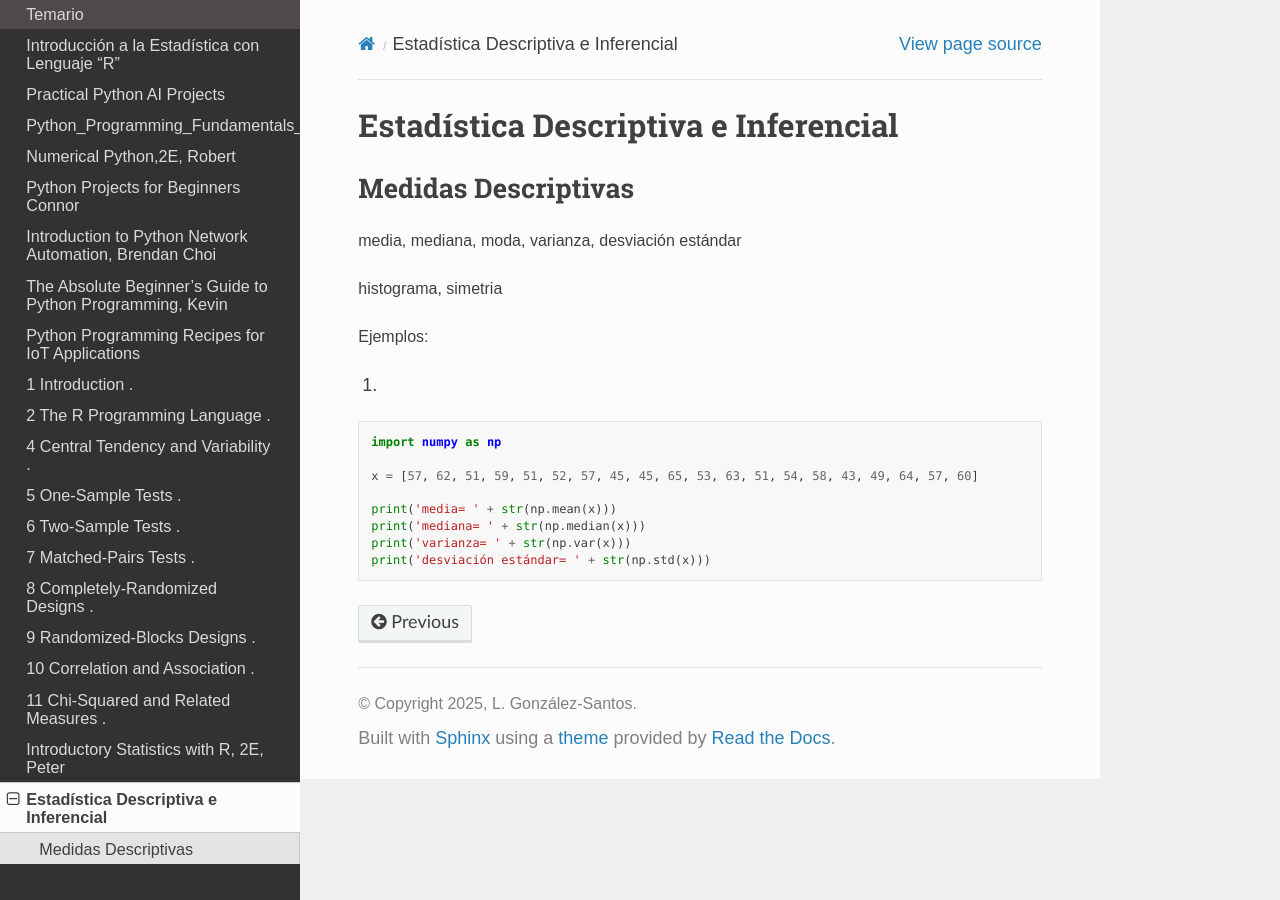
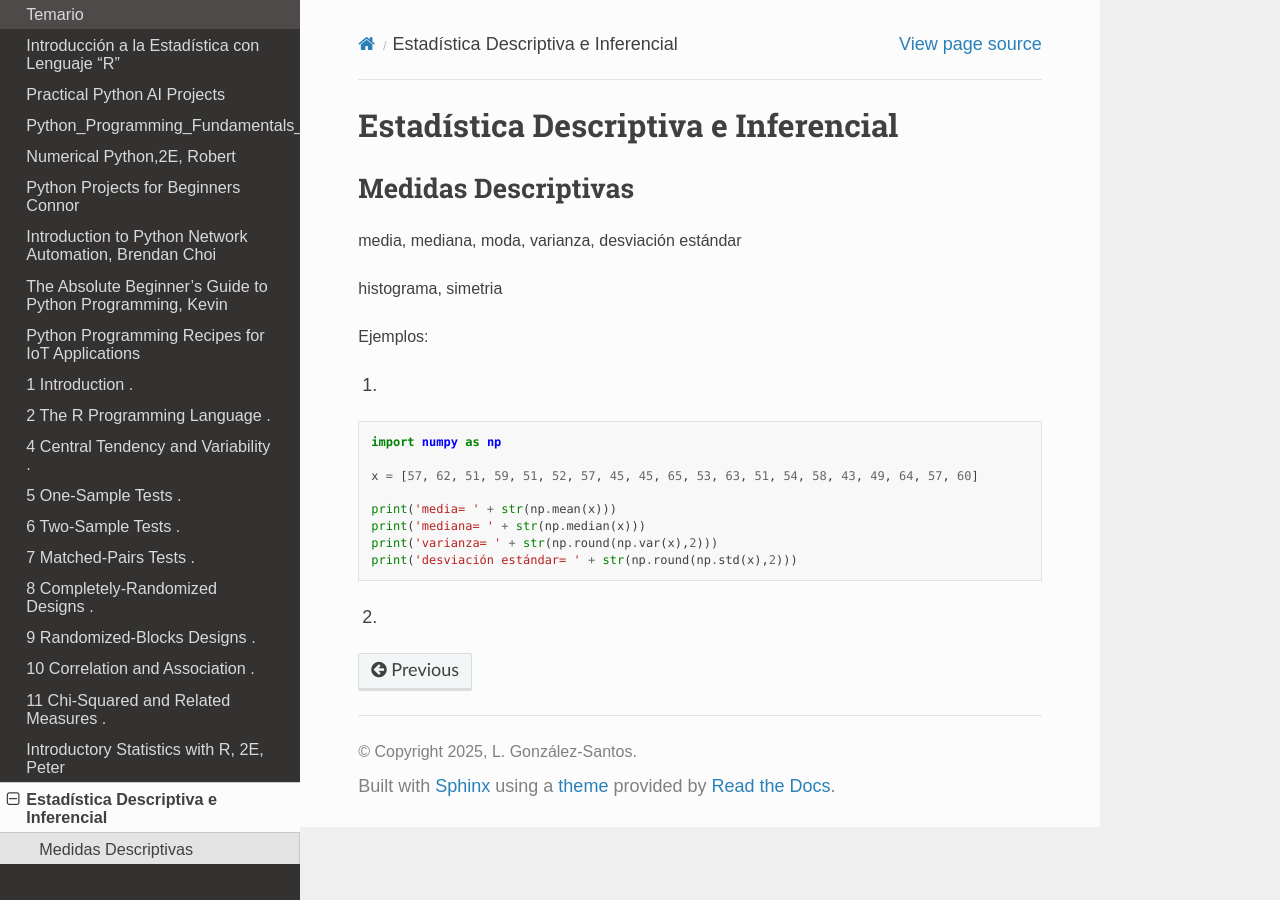
Before and after one commit to matecom57/santosg57-cursos, a Sphinx documentation site: the page built from docs/source/clase_estadistica/clase_estadistica.rst, in a window 1280 px wide. Built offline with Sphinx 7.4.7 and the Read the Docs theme 3.1.0, drawn with Linux system fonts in a browser that asks for light colours; part of the change alters nothing that is shown.

```diff
--- a/docs/source/clase_estadistica/clase_estadistica.rst
+++ b/docs/source/clase_estadistica/clase_estadistica.rst
@@ -20,5 +20,16 @@ Ejemplos:
 
    print('media= ' + str(np.mean(x)))
    print('mediana= ' + str(np.median(x)))
-   print('varianza= ' + str(np.var(x)))
-   print('desviación estándar= ' + str(np.std(x)))
+   print('varianza= ' + str(np.round(np.var(x),2)))
+   print('desviación estándar= ' + str(np.round(np.std(x),2)))
+
+2)
+
+.. code Python
+
+   x = [56, 55, 60, 55, 59, 61, 60, 62, 59, 62, 57, 59, 67, 52, 65, 62, 60, 56, 66, 67]
+
+   print('media= ' + str(np.mean(x)))
+   print('mediana= ' + str(np.median(x)))
+   print('varianza= ' + str(np.round(np.var(x),2)))
+   print('desviación estándar= ' + str(np.round(np.std(x),2)))
```
